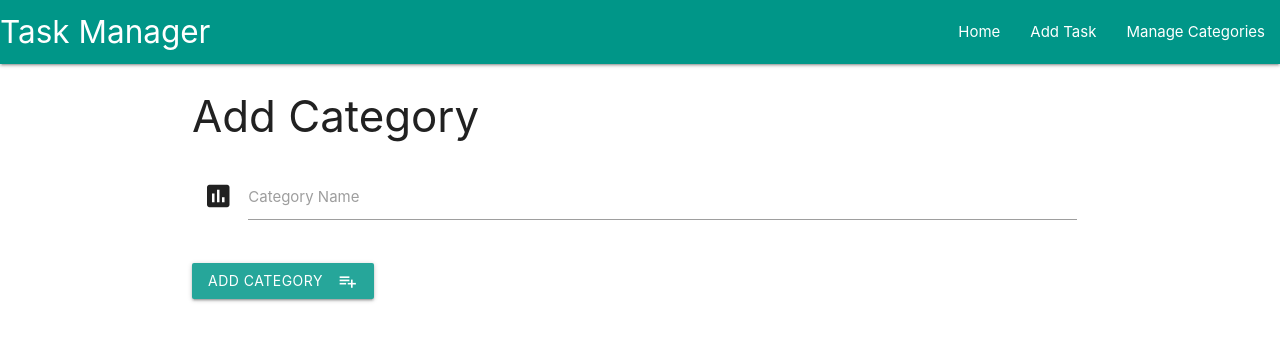
After one commit to danielclements/task_manager_app, a Flask app: page /add_category in a window 1280 px wide. The commit adds this page. Shown: the top 341 px of the page. Run offline with Flask 2, Linux system fonts and the light colour scheme; some libraries are stand-ins or nearby versions.

Commit message:
completed module, task manger complete

```diff
--- a/app.py
+++ b/app.py
@@ -66,6 +66,46 @@ def delete_task(task_id):
     return redirect(url_for('get_tasks'))
 
 
+
+@app.route('/get_categories')
+def get_categories():
+    return render_template('categories.html',
+                           categories=mongo.db.categories.find())
+
+
+
+@app.route('/edit_category/<category_id>')
+def edit_category(category_id):
+    return render_template('editcategory.html',
+                           category=mongo.db.categories.find_one(
+                           {'_id': ObjectId(category_id)}))
+
+
+@app.route('/update_category/<category_id>', methods=['POST'])
+def update_category(category_id):
+    mongo.db.categories.update(
+        {'_id': ObjectId(category_id)},
+        {'category_name': request.form.get('category_name')})
+    return redirect(url_for('get_categories'))
+
+
+@app.route('/delete_category/<category_id>')
+def delete_category(category_id):
+    mongo.db.categories.remove({'_id': ObjectId(category_id)})
+    return redirect(url_for('get_categories'))
+
+
+@app.route('/insert_category', methods=['POST'])
+def insert_category():
+    category_doc = {'category_name': request.form.get('category_name')}
+    mongo.db.categories.insert_one(category_doc)
+    return redirect(url_for('get_categories'))
+
+
+@app.route('/add_category')
+def add_category():
+    return render_template('add_category.html')
+
 if __name__ == '__main__':
     app.run(host=os.environ.get('IP'),
             port=int(os.environ.get('PORT')),
--- /dev/null
+++ b/templates/add_category.html
@@ -0,0 +1,22 @@
+{% extends 'base.html'%}
+
+{% block content %}
+<h3>Add Category</h3>
+<div class="row">
+    <form action="{{ url_for('insert_category') }}" method="POST" class="col s12">
+        <div class="row">
+            <div class="input-field col s12">
+                <i class="material-icons prefix">poll</i>
+                <input id="category_name" name="category_name" type="text" class="validate">
+                <label for="category_name">Category Name</label>
+            </div>
+        </div>
+        <div class="row">
+            <button class="btn waves-effect waves-light" type="submit" name="action">Add Category
+                <i class="material-icons right">playlist_add</i>
+             </button>
+
+        </div>
+    </form>
+</div>
+{% endblock %}
--- a/templates/base.html
+++ b/templates/base.html
@@ -12,6 +12,28 @@
     <link rel="stylesheet" href="{{url_for('static', filename='css/style.css')}}" type="text/css">
   </head>
   <body>
+
+    <header>
+
+        <nav>
+        <div class="nav-wrapper teal">
+        <a href="{{url_for('get_tasks')}}" class="brand-logo">Task Manager</a>
+        <a href="#" data-target="mobile-demo" class="sidenav-trigger"><i class="material-icons">menu</i></a>
+        <ul id="nav-mobile" class="right hide-on-med-and-down">
+            <li><a href="{{url_for('get_tasks')}}">Home</a></li>
+            <li><a href="{{url_for('add_task')}}">Add Task</a></li>
+            <li><a href="{{url_for('get_categories')}}">Manage Categories</a></li>
+        </ul>
+        <ul class="sidenav" id="mobile-demo">
+             <li><a href="{{url_for('get_tasks')}}">Home</a></li>
+            <li><a href="{{url_for('add_task')}}">Add Task</a></li>
+            <li><a href="{{url_for('get_categories')}}">Manage Categories</a></li>
+        </ul>
+        </div>
+    </nav>
+
+    </header>
+
   <div class="container">
     {% block content %} {% endblock %}
   <div class="container">
@@ -23,6 +45,8 @@
         $(".datepicker").datepicker();
         $(".collapsible").collapsible();
         $('select').formSelect();
+        $('.sidenav').sidenav();
+
       });
     </script>
   </body>
```
Also changed, not shown: templates/categories.html (added, +25 -0 lines), templates/editcategory.html (added, +24 -0 lines).
